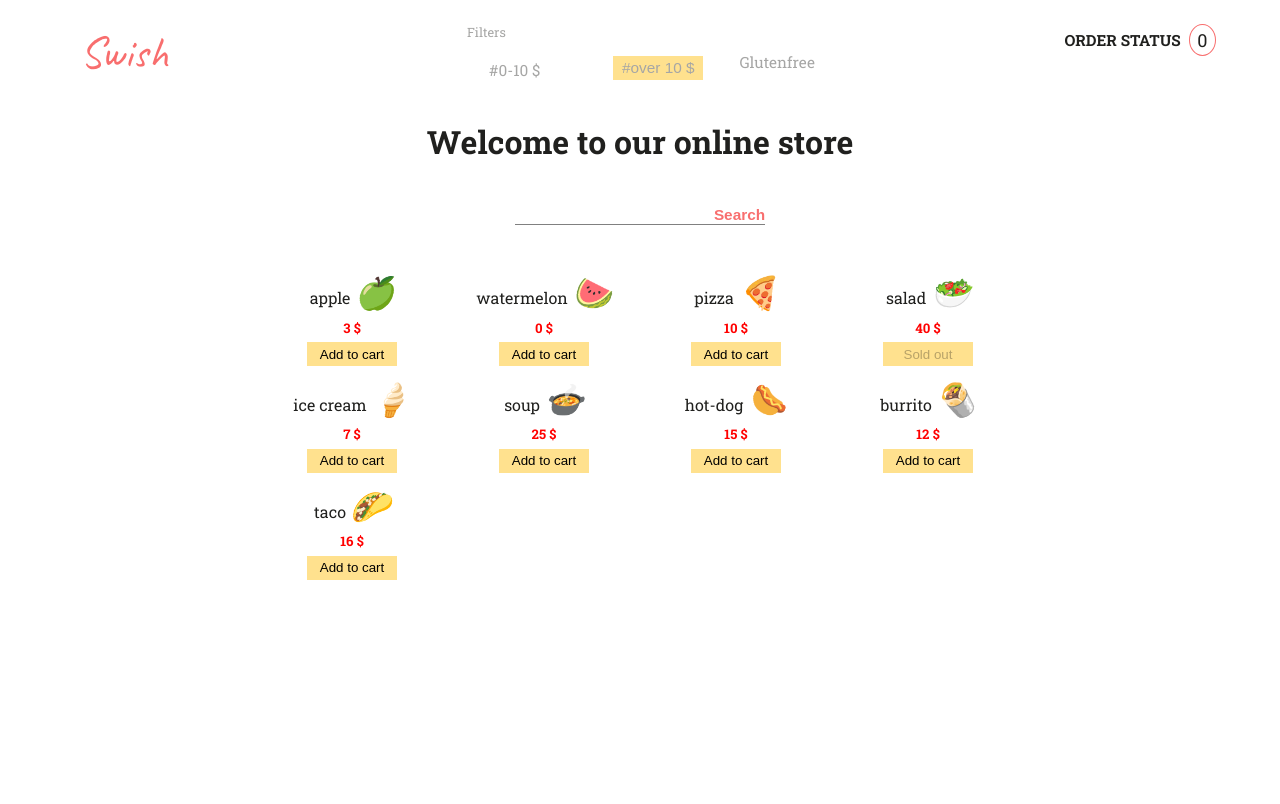
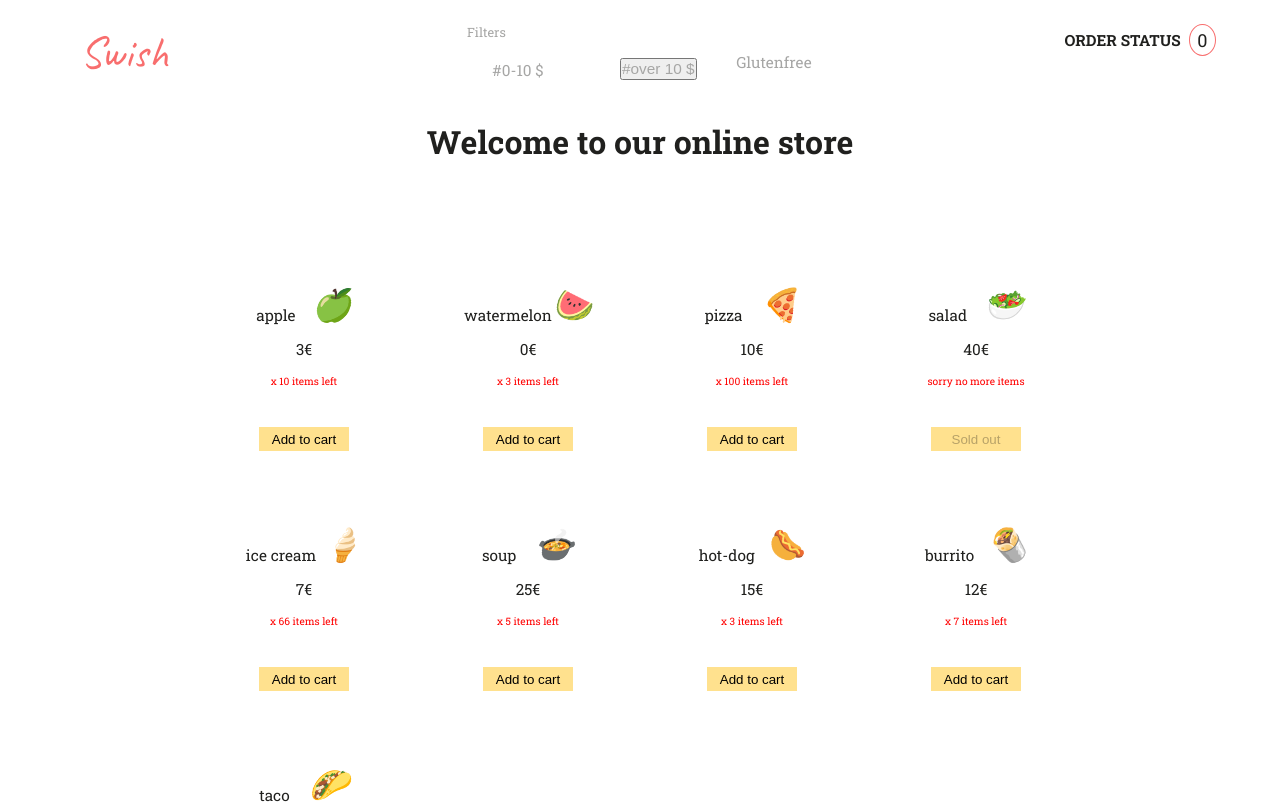
Before and after one commit to SimonaHriscu/online-shop-w--react-redux, a React (Create React App) app: page / in a window 1280 px wide. Shown: the top 804 px of the page. Built offline with nearby package versions, Linux system fonts and the light colour scheme.

Commit message:
redux cart added

```diff
--- a/package.json
+++ b/package.json
@@ -20,8 +20,10 @@
     "react": "^16.13.1",
     "react-bootstrap": "^1.0.1",
     "react-dom": "^16.13.1",
+    "react-redux": "^7.2.0",
     "react-router-dom": "^5.2.0",
-    "react-scripts": "3.4.1"
+    "react-scripts": "3.4.1",
+    "redux": "^4.0.5"
   },
   "scripts": {
     "start": "react-scripts start",
--- a/src/App.js
+++ b/src/App.js
@@ -1,77 +1,16 @@
 import React, { Component } from "react";
-import { BrowserRouter as Router, Switch, Route } from "react-router-dom";
-import Data from "./data.json";
 import Header from "./components/header/Header";
 import ProductList from "./components/ProductList";
 
 export default class App extends Component {
-  constructor(props) {
-    super(props);
-    this.state = {
-      userInput: "",
-      data: Data,
-      searchData: [],
-      filteredData1: [],
-    };
-  }
-  // submitFilter = (e) => {
-  //   e.preventDefault();
-  //   const newArr = [];
-  //   this.props.data.forEach((item) => {
-  //     if (item.price >= 20) {
-  //       newArr.push(item);
-  //       console.log(newArr);
-  //     }
-  //   });
-  //   this.setState({
-  //   filteredData1: newArr ,
-  // })
-  //}
-
-  changeHandle = (e) => {
-    // console.log(e.target.value.trim())
-    this.setState({
-      userInput: e.target.value.trim(),
-    });
-  };
-
-  submitHandle = (e) => {
-    e.preventDefault();
-    const userText = this.state.userInput.toLocaleLowerCase();
-    let newArr = this.state.data.filter((item) => {
-      if (item.productName.toLocaleLowerCase().includes(userText)) {
-        return item;
-      }
-    });
-    this.setState({
-      searchData: newArr,
-    });
-  };
-
   render() {
     return (
       <React.Fragment>
         <Header
-          data={Data}
-          submitFilter={(e) =>
-            this.setState({ filteredData1: this.submitFilter })
-          }
         />
         <div className="container">
           <h1>Welcome to our online store</h1>
-          <form onKeyUp={this.submitHandle}>
-            <input
-              type="text"
-              onChange={this.changeHandle}
-              value={this.state.userInput}
-            />
-            <input type="submit" value="Search" />
-          </form>
-          <ProductList
-            data={
-              this.state.userInput ? this.state.searchData : this.state.data
-            }
-          />
+          <ProductList/>
         </div>
       </React.Fragment>
     );
--- /dev/null
+++ b/src/actions/index.js
@@ -0,0 +1,30 @@
+// step 1.
+
+const addProduct = (product) => {
+  return {
+    type: "ADD_PRODUCT",
+    product,
+  };
+};
+const removeOne = (product) => {
+    return {
+      type: "REMOVE_ONE",
+      product,
+    };
+  };
+
+  const removeAll = (product) => {
+    return {
+      type: "REMOVE_ALL",
+      product,
+    };
+  };
+
+  const checkout = () => {
+    return {
+      type: "CHECKOUT",
+
+    };
+  };
+
+  export {addProduct, removeOne, removeAll, checkout};
--- a/src/components/ProductItem.jsx
+++ b/src/components/ProductItem.jsx
@@ -1,35 +1,41 @@
 import React from "react";
+import { connect } from "react-redux";
+import { addProduct } from "../actions";
 
-export default class ProductItem extends React.Component {
-  constructor(props) {
-    super(props);
-    this.state = {
-      productArray: [],
-    };
-  }
+class ProductItem extends React.Component {
+  render() {
+    const { info, addProduct } = this.props;
+    console.log(this.props);
+    return (
+      <li>
+        <span>
+          <div className="product-title">
+           <p> {info.productName}</p> <i>{info.icon}</i>
+           </div>
+          <div className="product-price">{info.price}€</div>
+          <div className="product-inventory">
+            {info.inventory > 0
+              ? `x ${info.inventory} items left`
+              : "sorry no more items"}
+          </div>
+        </span>
 
-  render() {
-    const { id, productName, icon, price, inventory } = this.props.info;
 
-    const handleClick = (e) => {
-      e.preventDefault();
+          <button className="product-add"
+            onClick={() => addProduct(info)}
+            disabled={info.inventory === 0}
+          >
+            {info.inventory > 0 ? "Add to cart" : "Sold out"}
+          </button>
 
-      this.setState({
-        productArray: price,
-      });
-      console.log(this.state.productArray);
-    };
 
-    return (
-      <React.Fragment>
-        <li key={id}>
-          <p>{productName} <i>{icon}</i></p>
-          <h5>{price}<span> $</span></h5>
-          <button onClick={handleClick} disabled={inventory === 0}>
-            {inventory > 0 ? "Add to cart" : "Sold out"}
-          </button>
-        </li>
-      </React.Fragment>
+      </li>
     );
   }
 }
+
+const mapStoreToProps = (store) => {};
+const mapActionsToProps = {
+  addProduct,
+};
+export default connect(mapStoreToProps(), mapActionsToProps)(ProductItem);
--- a/src/components/ProductList.jsx
+++ b/src/components/ProductList.jsx
@@ -1,18 +1,25 @@
 import React from "react";
 import ProductItem from "./ProductItem";
+import { connect } from "react-redux";
 
-const ProductList = (props) => {
+class ProductList extends React.Component {
+  render() {
+    const { items } = this.props;
 
-  const items = props.data.map((item, i) => {
-    return <ProductItem key = {i} info={item} />;
-  });
+    const allItems = items.map((item) => {
+      return <ProductItem key={item.id} info={item} />;
+    });
 
-  return (
-    <React.Fragment>
-      <ul>{items}</ul>
+    return (
+      <React.Fragment>
+        <ul>{allItems}</ul>
+      </React.Fragment>
+    );
+  }
+}
 
-    </React.Fragment>
-  );
-};
+const mapStoreToProps = (store) => ({
+  items: Object.values(store.products),
+});
 
-export default ProductList;
+export default connect(mapStoreToProps)(ProductList);
--- a/src/index.js
+++ b/src/index.js
@@ -1,15 +1,26 @@
 import React from "react";
 import ReactDOM from "react-dom";
-//import 'react-bootstrap';
 import "./scss/main.scss";
-//import "fontawesome";
-import "./components/icons/lib";
+import App from "./App.js";
+//  step 3.
+import { createStore } from "redux";
+import { Provider } from "react-redux";
+import allReducers from "./reducers";
+// products data
+import products from "./data.json";
 
-import App from "./App.js";
+const store = createStore(
+  allReducers,
+  {
+    products: products,
+    cart: {},
+  },
+  window.__REDUX_DEVTOOLS_EXTENSION__ && window.__REDUX_DEVTOOLS_EXTENSION__()
+);
 
 ReactDOM.render(
-  <React.StrictMode>
+  <Provider store={store}>
     <App />
-  </React.StrictMode>,
+  </Provider>,
   document.getElementById("root")
 );
--- /dev/null
+++ b/src/reducers/index.js
@@ -0,0 +1,36 @@
+// step 2.
+const allReducers = (state = {}, action) => {
+    const { cart, products } = state;
+    const { product } = action;
+    const { id, productName, price } = product || {};
+    let quantity, inventory;
+    switch (action.type) {
+      case "ADD_PRODUCT":
+        quantity = cart[id] ? cart[id].quantity : 0;
+        inventory =
+          product.inventory > 0 ? product.inventory - 1 : product.inventory;
+        return {
+          ...state,
+          products: {
+            ...product,
+            [id]: {
+              ...product,
+              inventory,
+            },
+          },
+          cart: {
+            ...cart,
+            [id]: {
+              id,
+              productName,
+              price,
+              quantity: quantity + 1,
+            },
+          },
+        };
+      default:
+        return state;
+    }
+  };
+
+  export default allReducers;
--- a/src/scss/main.scss
+++ b/src/scss/main.scss
@@ -35,57 +35,77 @@ body {
       flex-direction: column;
       align-items: center;
     }
-    h1{
+
+    h1 {
       margin: 5vh 0;
     }
-    input{
+    input {
       border: none;
-      border-bottom: 1px solid gray ;
+      border-bottom: 1px solid gray;
       font-size: 1.2vw;
-      &:focus{
+      &:focus {
         outline: none;
       }
     }
-    [value = Search]{
+    [value="Search"] {
       background-color: transparent;
       font-size: 1.2vw;
       color: #f86e6e;
       font-weight: bold;
       //border: none;
-
     }
-    ul{
+    ul {
       margin-top: 5vh;
-      width: 60vw;
-      height: 40vh;
+      width: 70vw;
+      height: 50vh;
       //background-color: lightpink;
       display: grid;
       grid-template-columns: repeat(4, 1fr);
 
-    }
-
       li {
         // width: 10vw;
-      // height: 15vh;
+        height: 30vh;
         display: flex;
         flex-direction: column;
         justify-content: space-evenly;
         align-items: center;
         list-style: none;
+
+        span {
+          width: 10vw;
+          height: 15vh;
+          display: flex;
+          flex-direction: column;
+          justify-content: space-around;
+
+          .product-title {
+            display: flex;
+            justify-content: space-evenly;
+            align-items: flex-end;
+            font-size: 1.2vw;
+            i {
+              font-size: 2rem;
             }
-    button {
-      background-color: #FFE18E;
+          }
+          .product-price {
+            text-align: center;
+            font-size: 1.2vw;
+          }
+          .product-inventory {
+            text-align: center;
+            font-size: 0.8vw;
+            color: red;
+          }
+        }
+
+        .product-add {
+          background-color: #ffe18e;
           border: none;
           height: 3vh;
           width: 7vw;
+        }
+      }
 
-    }
-    h5 {
-      color: red;
-    }
-    i {
-      font-size: 2rem;
-    }
       .checkout {
         width: 30vw;
         height: 30vh;
@@ -96,3 +116,4 @@ body {
       }
     }
   }
+}
```
Also changed, not shown: 1 other file (tests, documents, lock files or other folders). Lines whose indentation alone changed are shown as unchanged.
